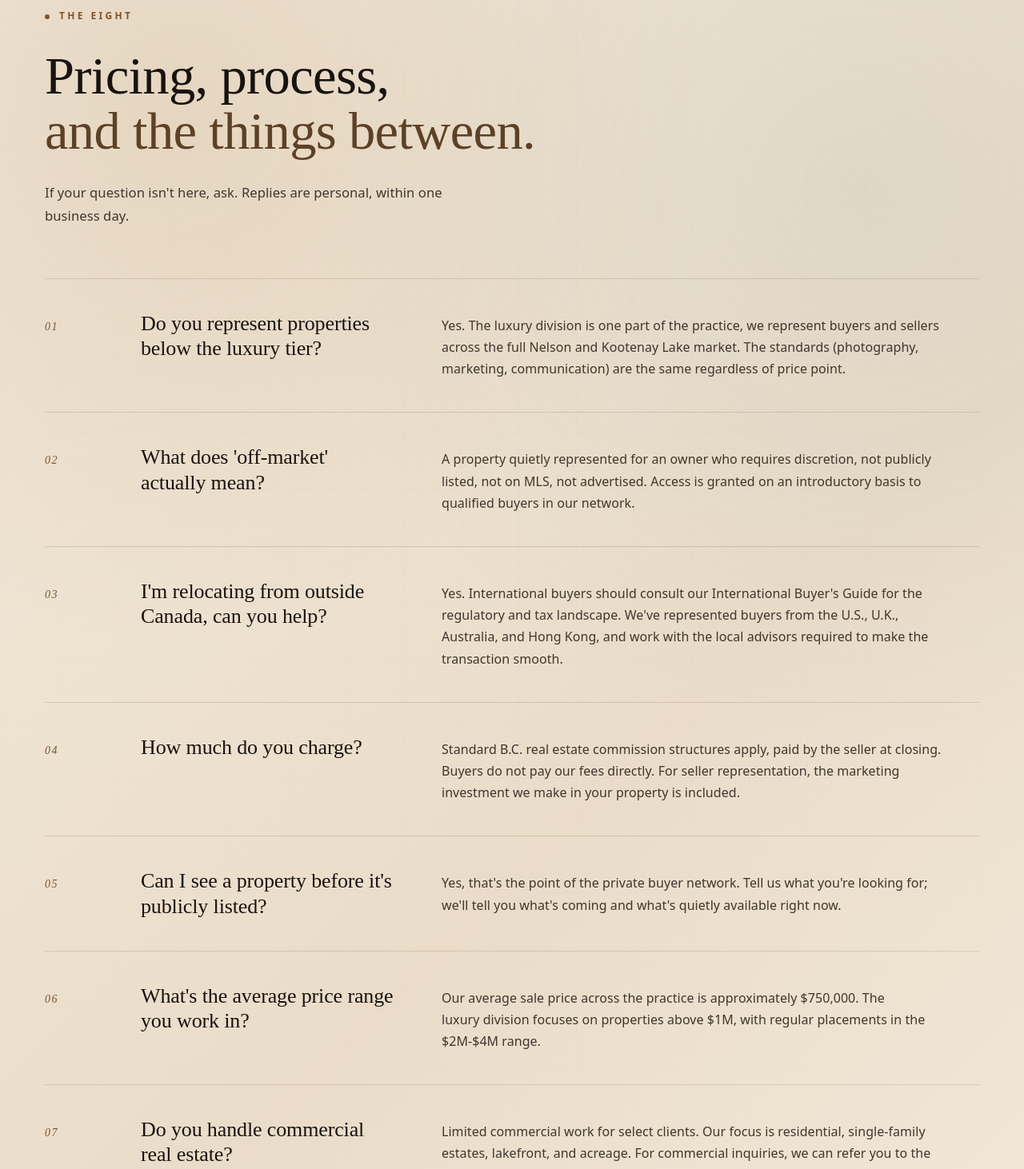
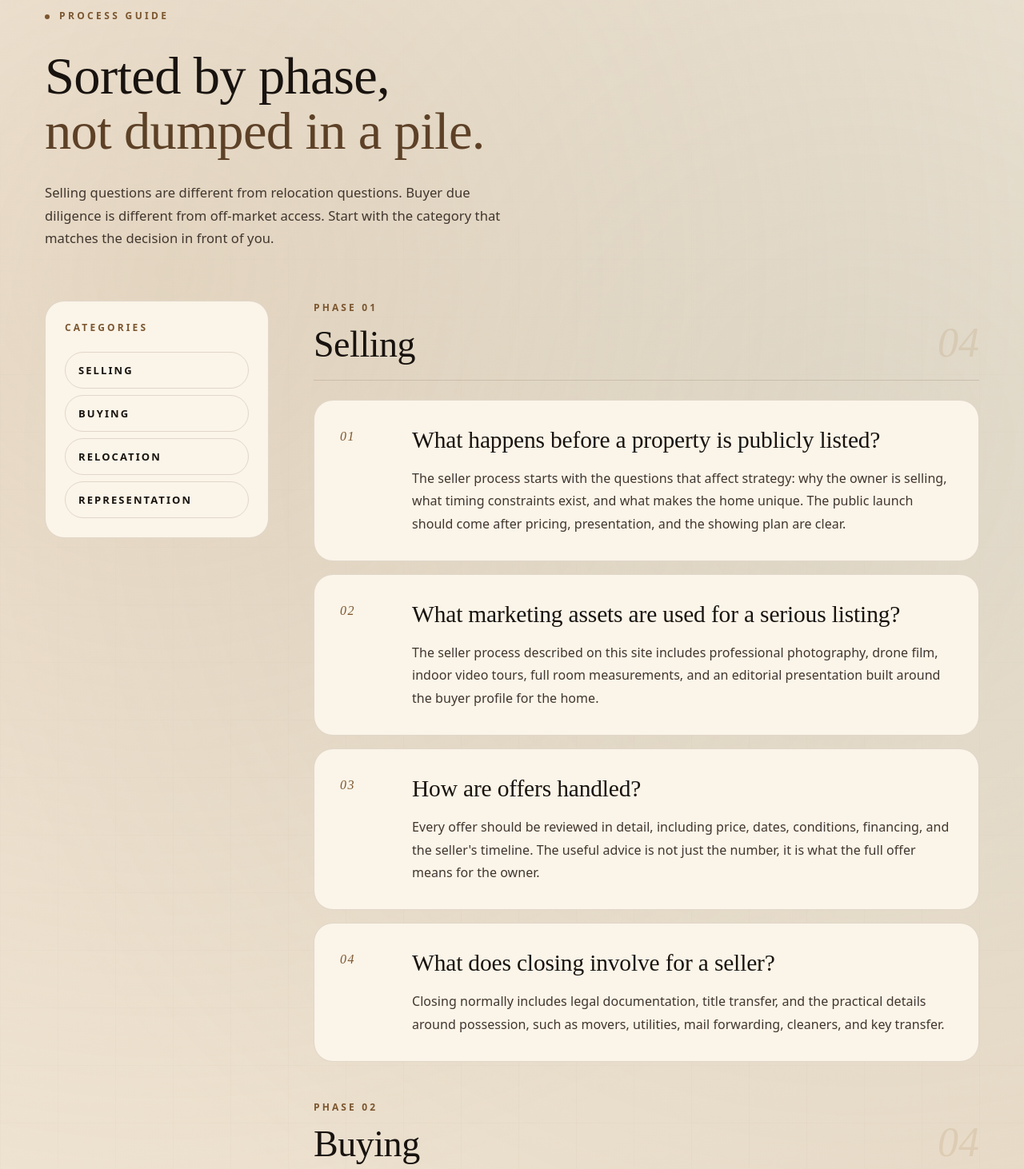
Before and after one commit to KootenayMadeDigital/Luke-Mori-Luxury-Real-Estate, a Next.js app: page /faq in a window 1280 px wide. Shown: the part 760-2222 px from the top of the page at 80% size. Built offline with nearby package versions, Linux system fonts and the light colour scheme; a web font is replaced by a local one.

Commit message:
fix: polish media sold faq and inquiry form

```diff
--- a/src/app/faq/page.tsx
+++ b/src/app/faq/page.tsx
@@ -11,10 +11,12 @@ import { faqs, brandImages } from "@/lib/data";
 export const metadata = buildPageMetadata({
   title: "Frequently Asked Questions",
   description:
-    "Frequently asked questions about luxury real estate representation in Nelson and the Kootenays, pricing, off-market access, international buyers, listing timelines.",
+    "Frequently asked questions about Nelson and Kootenay Lake real estate representation, selling, buying, relocation, international buyers, and off-market access.",
   path: "/faq",
   image: brandImages.orangeBridge,
 });
+
+const categories = Array.from(new Set(faqs.map((faq) => faq.category)));
 
 export default function FaqPage() {
   return (
@@ -23,55 +25,103 @@ export default function FaqPage() {
         eyebrow="FAQ"
         title="The questions"
         emphasis="worth asking first."
-        lede="Eight things that come up in nearly every first conversation. Honest answers, no salesman gloss."
+        lede="A structured guide for sellers, buyers, relocating clients, and private representation questions. Conservative answers only, no salesman gloss."
         image={brandImages.orangeBridge}
         crumbs={[{ label: "Home", href: "/" }, { label: "FAQ" }]}
       />
 
       <section className="tone-ivory tonal-section py-24 md:py-28">
         <Container>
-          <Reveal className="mb-16 max-w-[760px]">
-            <Eyebrow>The Eight</Eyebrow>
+          <Reveal className="mb-16 max-w-[780px]">
+            <Eyebrow>Process Guide</Eyebrow>
             <SectionHeading className="mt-7">
-              Pricing, process,
+              Sorted by phase,
               <br />
               <em className="font-light not-italic italic text-[var(--color-bronze-light)]">
-                and the things between.
+                not dumped in a pile.
               </em>
             </SectionHeading>
             <SectionLede>
-              If your question isn&apos;t here, ask. Replies are personal, within one business day.
+              Selling questions are different from relocation questions. Buyer due diligence is different from off-market access. Start with the category that matches the decision in front of you.
             </SectionLede>
           </Reveal>
 
-          <ul className="border-t border-[var(--color-line)]">
-            {faqs.map((f, i) => (
+          <div className="grid grid-cols-1 gap-8 lg:grid-cols-[280px_1fr] lg:gap-14">
+            <Reveal>
+              <aside className="sticky top-32 hidden rounded-[1.5rem] border border-[var(--color-line)] bg-[var(--color-surface)] p-6 lg:block">
+                <div className="mb-5 text-[11px] font-semibold uppercase tracking-[0.26em] text-[var(--color-bronze)]">
+                  Categories
+                </div>
+                <nav className="grid gap-2" aria-label="FAQ categories">
+                  {categories.map((category) => (
+                    <a
+                      key={category}
+                      href={`#${category.toLowerCase()}`}
+                      className="rounded-full border border-[var(--color-line)] px-4 py-3 text-[12px] font-semibold uppercase tracking-[0.16em] text-[var(--color-text-muted)] transition-[border-color,color,background] duration-500 hover:border-[var(--color-bronze)] hover:bg-[rgba(176,138,91,0.08)] hover:text-[var(--color-bronze)]"
+                    >
+                      {category}
+                    </a>
+                  ))}
+                </nav>
+              </aside>
+            </Reveal>
+
+            <div className="grid gap-12">
+              {categories.map((category, categoryIndex) => {
+                const items = faqs.filter((faq) => faq.category === category);
+                return (
+                  <section key={category} id={category.toLowerCase()} className="scroll-mt-32">
+                    <Reveal className="mb-6 flex items-end justify-between gap-6 border-b border-[var(--color-line)] pb-5">
+                      <div>
+                        <div className="text-[11px] font-semibold uppercase tracking-[0.26em] text-[var(--color-bronze)]">
+                          Phase {String(categoryIndex + 1).padStart(2, "0")}
+                        </div>
+                        <h2 className="m-0 mt-3 font-serif text-[34px] font-light leading-[1.05] tracking-[-0.01em] text-[var(--color-text)] md:text-[46px]">
+                          {category}
+                        </h2>
+                      </div>
+                      <span className="hidden font-serif text-[52px] italic leading-none text-[rgba(176,138,91,0.18)] md:block">
+                        {String(items.length).padStart(2, "0")}
+                      </span>
+                    </Reveal>
+
+                    <ul className="grid gap-4">
+                      {items.map((f, i) => (
                         <Reveal
                           key={f.q}
                           as="li"
                           delay={(i % 4) * 60}
-                className="grid grid-cols-1 gap-3 border-b border-[var(--color-line)] py-9 transition-colors hover:bg-[var(--color-surface)] md:grid-cols-[80px_1fr_2fr] md:items-baseline md:gap-10 md:py-10"
+                          className="rounded-[1.5rem] border border-[var(--color-line)] bg-[var(--color-surface)] p-6 transition-[border-color,background,transform] duration-500 hover:-translate-y-1 hover:border-[var(--color-line-strong)] hover:bg-[rgba(255,255,255,0.62)] md:p-8"
                         >
-                <span className="hidden font-serif text-[14px] italic tracking-[0.1em] text-[var(--color-bronze)] md:block">
+                          <div className="grid grid-cols-1 gap-4 md:grid-cols-[58px_1fr] md:gap-8">
+                            <span className="font-serif text-[16px] italic tracking-[0.1em] text-[var(--color-bronze)]">
                               {String(i + 1).padStart(2, "0")}
                             </span>
-                <h3 className="m-0 font-serif font-light leading-[1.2] tracking-[-0.005em] text-[var(--color-text)] [font-size:clamp(20px,2.2vw,26px)]">
+                            <div>
+                              <h3 className="m-0 font-serif font-light leading-[1.18] tracking-[-0.005em] text-[var(--color-text)] [font-size:clamp(22px,2.3vw,30px)]">
                                 {f.q}
                               </h3>
-                <p className="m-0 max-w-[640px] text-[15px] leading-[1.7] text-[var(--color-text-muted)] md:text-[16px]">
+                              <p className="m-0 mt-4 max-w-[760px] text-[16px] leading-[1.78] text-[var(--color-text-muted)]">
                                 {f.a}
                               </p>
+                            </div>
+                          </div>
                         </Reveal>
                       ))}
                     </ul>
+                  </section>
+                );
+              })}
+            </div>
+          </div>
         </Container>
       </section>
 
       <InquiryCTA
         eyebrow="Ask Anything"
         title="Question not answered?"
-        emphasis="We probably know the answer."
-        body="If your question isn't on the list, just ask. The first conversation is always the most useful, for both of us."
+        emphasis="Ask before you guess."
+        body="If your question is specific to a property, timeline, relocation plan, or sale decision, the useful answer depends on the file. Start there."
       />
     </PageLayout>
   );
--- a/src/components/sections/FeaturedInMedia.tsx
+++ b/src/components/sections/FeaturedInMedia.tsx
@@ -31,10 +31,10 @@ export function FeaturedInMedia() {
         <Reveal delay={120}>
           <div className="rounded-[2.5rem] border border-[var(--color-line-strong)] bg-[rgba(255,255,255,0.035)] p-2 shadow-[0_34px_110px_-70px_rgba(0,0,0,0.95)]">
             <div className="rounded-[calc(2.5rem-0.5rem)] bg-[linear-gradient(135deg,rgba(10,11,13,0.92),rgba(24,24,22,0.82))] px-5 py-10 shadow-[inset_0_1px_1px_rgba(255,255,255,0.065)] sm:px-8 md:px-10 md:py-12">
-              <div className="grid grid-cols-2 items-center gap-x-5 gap-y-8 sm:grid-cols-3 lg:grid-cols-5">
+              <div className="flex flex-wrap items-center justify-center gap-5 md:gap-6">
                 {pressLogos.map((logo, i) => (
                   <Reveal key={logo.name} delay={i * 45}>
-                    <div className="group flex h-28 items-center justify-center rounded-[1.4rem] border border-[rgba(245,239,229,0.08)] bg-[rgba(255,255,255,0.025)] px-6 transition-[transform,border-color,background] duration-700 ease-[cubic-bezier(0.16,1,0.3,1)] hover:-translate-y-1 hover:border-[rgba(212,184,150,0.34)] hover:bg-[rgba(212,184,150,0.055)]" title={logo.name}>
+                    <div className="group flex h-28 w-full min-w-[0] items-center justify-center rounded-[1.4rem] border border-[rgba(245,239,229,0.08)] bg-[rgba(255,255,255,0.025)] px-6 transition-[transform,border-color,background] duration-700 ease-[cubic-bezier(0.16,1,0.3,1)] hover:-translate-y-1 hover:border-[rgba(212,184,150,0.34)] hover:bg-[rgba(212,184,150,0.055)] sm:w-[calc(33.333%-1rem)] lg:w-[calc(20%-1.2rem)]" title={logo.name}>
                       <div className="relative h-14 w-full opacity-[0.92] grayscale transition-[opacity,filter,transform] duration-700 ease-[cubic-bezier(0.16,1,0.3,1)] group-hover:scale-[1.035] group-hover:opacity-100 group-hover:grayscale-0">
                         <Image
                           src={logo.src}
--- a/src/lib/data.ts
+++ b/src/lib/data.ts
@@ -1026,39 +1026,67 @@ export const homeTourVideos: HomeTourVideo[] = [
 
 /* ---------- FAQ ---------- */
 
-export type FAQ = { q: string; a: string };
+export type FAQ = { category: string; q: string; a: string };
 
 export const faqs: FAQ[] = [
   {
-    q: "Do you represent properties below the luxury tier?",
-    a: "Yes. The luxury division is one part of the practice, we represent buyers and sellers across the full Nelson and Kootenay Lake market. The standards (photography, marketing, communication) are the same regardless of price point.",
+    category: "Selling",
+    q: "What happens before a property is publicly listed?",
+    a: "The seller process starts with the questions that affect strategy: why the owner is selling, what timing constraints exist, and what makes the home unique. The public launch should come after pricing, presentation, and the showing plan are clear.",
   },
   {
-    q: "What does 'off-market' actually mean?",
-    a: "A property quietly represented for an owner who requires discretion, not publicly listed, not on MLS, not advertised. Access is granted on an introductory basis to qualified buyers in our network.",
+    category: "Selling",
+    q: "What marketing assets are used for a serious listing?",
+    a: "The seller process described on this site includes professional photography, drone film, indoor video tours, full room measurements, and an editorial presentation built around the buyer profile for the home.",
   },
   {
-    q: "I'm relocating from outside Canada, can you help?",
-    a: "Yes. International buyers should consult our International Buyer's Guide for the regulatory and tax landscape. We've represented buyers from the U.S., U.K., Australia, and Hong Kong, and work with the local advisors required to make the transaction smooth.",
+    category: "Selling",
+    q: "How are offers handled?",
+    a: "Every offer should be reviewed in detail, including price, dates, conditions, financing, and the seller's timeline. The useful advice is not just the number, it is what the full offer means for the owner.",
   },
   {
-    q: "How much do you charge?",
-    a: "Standard B.C. real estate commission structures apply, paid by the seller at closing. Buyers do not pay our fees directly. For seller representation, the marketing investment we make in your property is included.",
+    category: "Selling",
+    q: "What does closing involve for a seller?",
+    a: "Closing normally includes legal documentation, title transfer, and the practical details around possession, such as movers, utilities, mail forwarding, cleaners, and key transfer.",
   },
   {
-    q: "Can I see a property before it's publicly listed?",
-    a: "Yes, that's the point of the private buyer network. Tell us what you're looking for; we'll tell you what's coming and what's quietly available right now.",
+    category: "Buying",
+    q: "How should a buyer begin in Nelson or Kootenay Lake?",
+    a: "Start with lifestyle fit before listings: waterfront, walkable Nelson, North Shore privacy, acreage, ski rhythm, second-home use, or relocation needs. The right area can narrow the search faster than price alone.",
   },
   {
-    q: "What's the average price range you work in?",
-    a: "Our average sale price across the practice is approximately $750,000. The luxury division focuses on properties above $1M, with regular placements in the $2M-$4M range.",
+    category: "Buying",
+    q: "What should buyers verify before writing an offer?",
+    a: "The buying process on this site calls out property viewings, disclosure review, title search, confirmation of property details, zoning, taxes, restrictions, and any applicable strata information before an offer is treated as serious.",
   },
   {
-    q: "Do you handle commercial real estate?",
-    a: "Limited commercial work for select clients. Our focus is residential, single-family estates, lakefront, and acreage. For commercial inquiries, we can refer you to the right local specialist.",
+    category: "Buying",
+    q: "What common costs should buyers ask about?",
+    a: "Buyers should ask about legal fees, title insurance, home inspection costs, appraisal fees, property transfer tax, GST where applicable, moving costs, and insurance. Exact amounts depend on the property and buyer situation.",
   },
   {
-    q: "How quickly can you list my property?",
-    a: "From our first conversation to a public launch is typically two to four weeks, the time required to do photography, video, and copy properly. For pocket-list / private representation, we can begin showing within days.",
+    category: "Buying",
+    q: "What happens after an accepted offer?",
+    a: "The buyer's team works through the agreed conditions, legal review, deposit handling, mortgage paperwork if financing is involved, and then possession details once the transaction is ready to complete.",
+  },
+  {
+    category: "Relocation",
+    q: "What should relocating buyers understand first?",
+    a: "Area fit matters. Nelson, the North Shore, Balfour, Blewett, and the Slocan Valley offer different road rhythms, services, winter realities, privacy levels, and daily routines.",
+  },
+  {
+    category: "Relocation",
+    q: "Are international buyers treated differently?",
+    a: "International buyers should get qualified legal and tax advice before purchasing. The site can organize the property and area questions, but tax residency, transfer rules, financing, and regulatory issues require professional advice.",
+  },
+  {
+    category: "Representation",
+    q: "What does off-market mean?",
+    a: "Off-market means a property is not being publicly promoted through the usual listing channels. Access depends on the owner's instructions, buyer fit, and whether an introduction is appropriate.",
+  },
+  {
+    category: "Representation",
+    q: "Does this concept replace LukeMori.com?",
+    a: "No. This is a speculative concept by Kootenay Made Digital using public Luke Mori material to demonstrate how a premium luxury real estate experience could be presented.",
   },
 ];
```
Also changed, not shown: src/components/forms/ConsultForm.tsx (+21 -19 lines), src/components/sections/RecentlyConcluded.tsx (+47 -35 lines). Lines whose indentation alone changed are shown as unchanged.
